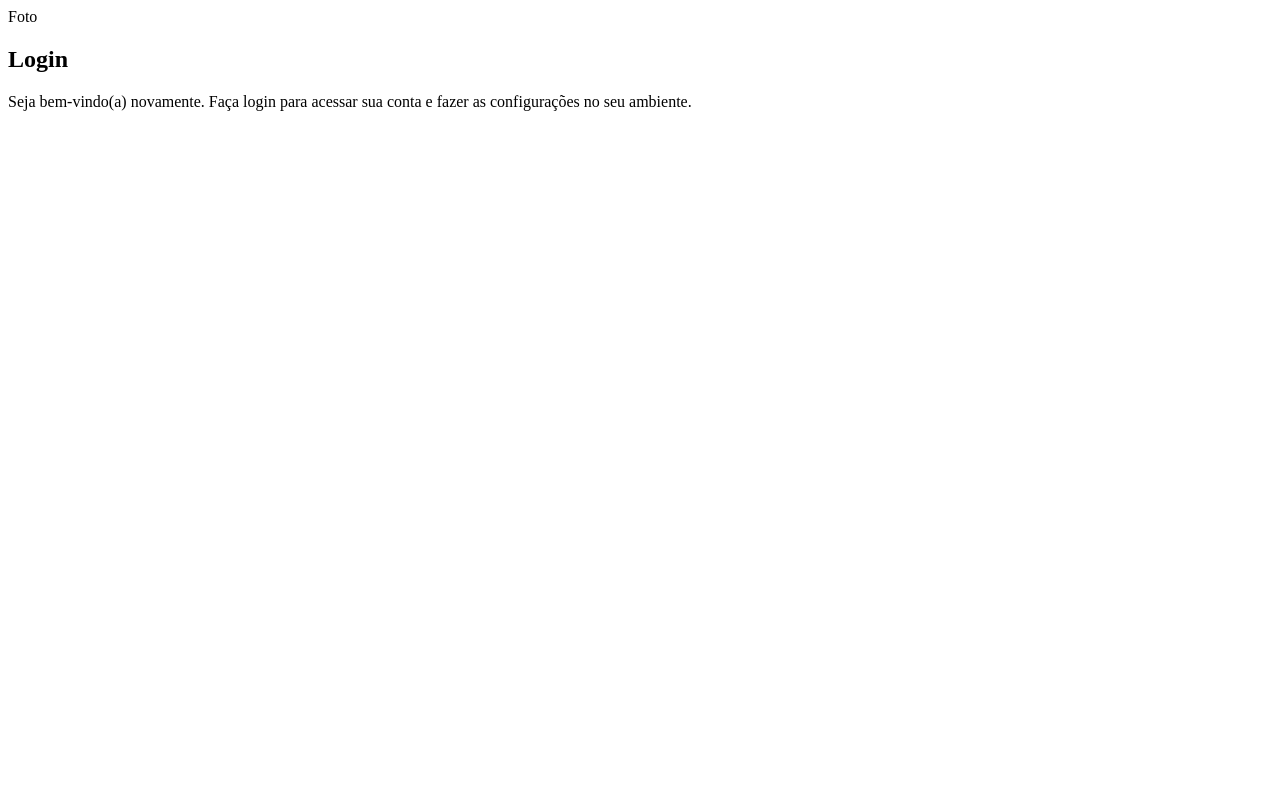
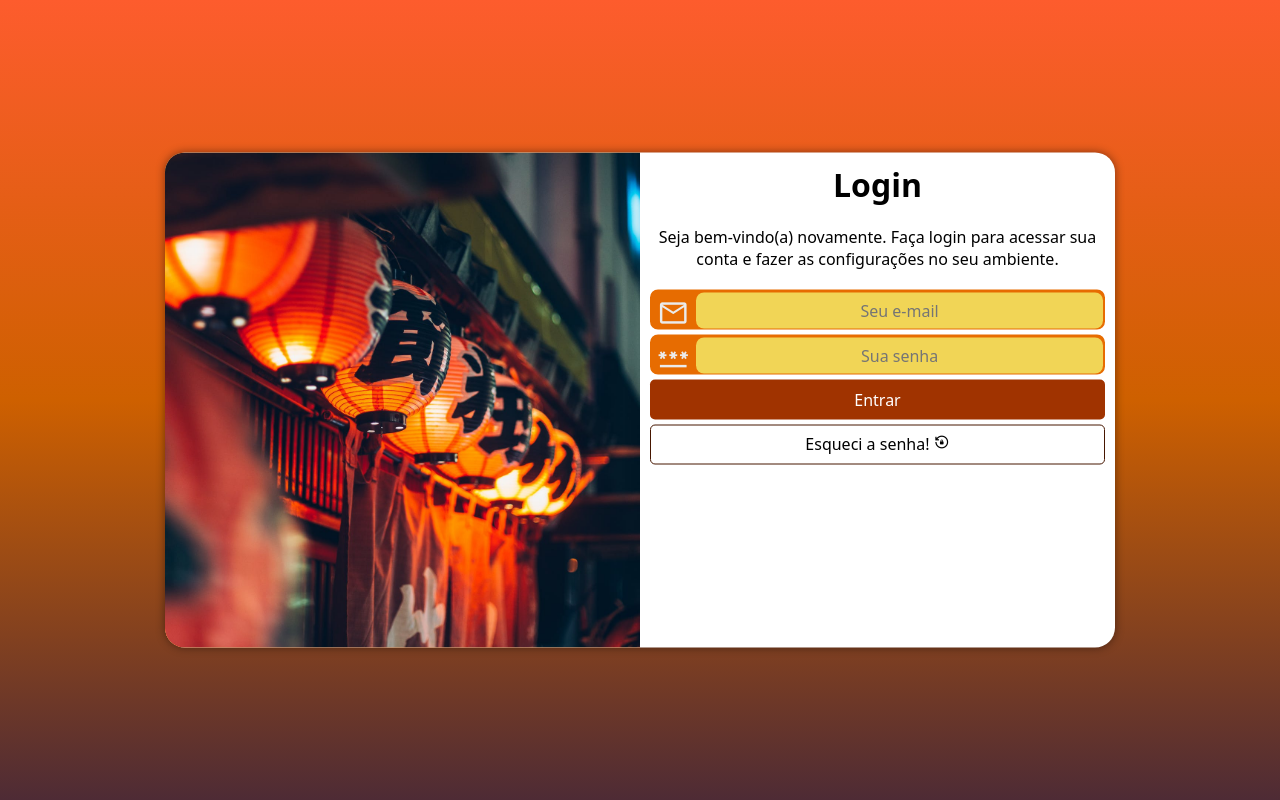
Before and after one commit to LucasSoaresDeOliveira/Login-page, a plain HTML site: page index.html in a window 1280 px wide. Drawn offline with nearby package versions, Linux system fonts and the light colour scheme.

Commit message:
att002 13/11/2023

```diff
--- /dev/null
+++ b/estilos/media-query.css
@@ -0,0 +1,58 @@
+@charset "UTF-8";
+
+* {
+    text-align: center;
+}
+
+@media screen and (min-width: 768px) and (max-width: 992px) {
+    body {
+        background-image: linear-gradient(to bottom, #fd5c2d, #ce6000, #4e2b35);
+    }
+
+    section#login {
+        width: 80vw;
+        height: 280px;
+    }
+
+    section#login > div#imag {
+        float: left;
+        width: 30%;
+        height: 100%;
+    }
+
+    section#login > div#formu {
+        float: right;
+        width: 70%;
+    }
+}
+
+@media screen and (min-width: 992px) {
+    body {
+        background-image: linear-gradient(to bottom, #fd5c2d, #ce6000, #4e2b35);
+    }
+
+    section#login {
+        width: 950px;
+    }
+
+    section#login > div#imag {
+        float: left;
+        width: 50%;
+        height: 100%;
+    }
+
+    section#login > div#formu {
+        float: right;
+        width: 50%;
+    }
+
+    div#formu > h1 {
+        font-size: 2em;
+
+    }
+
+    div#formu > p {
+        font-size: 1em;
+        margin: 20px 0px;
+    }
+}
--- a/estilos/style.css
+++ b/estilos/style.css
@@ -8,3 +8,137 @@
     cor04: #892b2d
     cor05: #4e2b35
 */
+
+* {
+    font-family: system-ui, -apple-system, BlinkMacSystemFont, 'Segoe UI', Roboto, Oxygen, Ubuntu, Cantarell, 'Open Sans', 'Helvetica Neue', sans-serif;
+    padding: 0px;
+    margin: 0px;
+    box-sizing: border-box;
+}
+
+html, body {
+    background-color: #fc7400;
+    width: 100vw;
+    height: 100vh;
+}
+
+main {
+    position: relative;
+    width: 100vw;
+    height: 100vh;
+}
+
+section#login {
+    position: absolute;
+    top: 50%;
+    left: 50%;
+
+    overflow: hidden;
+    background-color: white;
+    width: 250px;
+    height: 495px;
+    border-radius: 20px;
+    box-shadow: 0px 0px 10px rgba(0, 0, 0, 0.459);
+
+    transform: translate(-50%, -50%);
+    transition: width .2s, height .2s;
+    transition-timing-function: ease;
+}
+
+section#login > div#imag {
+    display: block;
+    background: #fc7400 url(../imagens/lamp.jpg);
+    background-size: cover;
+    height: 200px;
+}
+
+section#login > div#formu {
+    display: block;
+    padding: 10px;
+}
+
+div#formu > h1 {
+    text-align: center;
+    margin-bottom: 10px;
+}
+
+div#formu > p {
+    font-size: 0.8em;
+}
+
+form > div.campo {
+     background-color: #e76c01;
+     border: 2px solid #e76c01;
+     display: block;
+     width: 100%;
+     height: 40px;
+     border-radius: 8px;
+     margin: 5px 0px;
+}
+
+div.campo > label {
+    display: none;
+}
+
+div.campo > span {
+    color: rgb(235, 235, 235);
+    font-size: 2em;
+    border-radius: 50%;
+    width: 40px;
+    padding: 5px;
+}
+
+div.campo > input {
+    background-color: #f6ff79b7;
+    font-size: 1em;
+    width: calc(100% - 44.5px);
+    height: 100%;
+    border: 0px;
+    border-radius: 8px;
+    padding: 4px;
+    transform: translateY(-12px);
+}
+
+div.campo > input:focus-within {
+    background-color: white;
+    border: none;
+}
+
+form > input[type=submit] {
+    display: block;
+    font-size: 1em;
+    width: 100%;
+    height: 40px;
+    border: none;
+    border-radius: 5px;
+    background-color: #a03300;
+    color: white;
+    cursor: pointer;
+}
+
+form > input[type=submit]:hover {
+    background-color: #461501;
+}
+
+form > a.botao {
+    display: block;
+    text-align: center;
+    font-size: 1em;
+    width: 100%;
+    height: 40px;
+    padding: 7px;
+    margin-top: 5px;
+    background-color: white;
+    border: 1px solid #461600;
+    border-radius: 5px;
+    text-decoration: none;
+    color: black;
+}
+
+form > a.botao:hover {
+    background-color: #af5200;
+}
+
+form > a.botao > span {
+    font-size: 1em;
+}
--- a/index.html
+++ b/index.html
@@ -4,19 +4,41 @@
     <meta charset="UTF-8">
     <meta name="viewport" content="width=device-width, initial-scale=1.0">
     <title>Login</title>
+
+    <link rel="stylesheet" href="https://fonts.googleapis.com/css2?family=Material+Symbols+Outlined:opsz,wght,FILL,GRAD@20..48,100..700,0..1,-50..200" />
+    <link rel="stylesheet" href="https://fonts.googleapis.com/css2?family=Material+Symbols+Outlined:opsz,wght,FILL,GRAD@20..48,100..700,0..1,-50..200" />
+    <link rel="stylesheet" href="https://fonts.googleapis.com/css2?family=Material+Symbols+Outlined:opsz,wght,FILL,GRAD@20..48,100..700,0..1,-50..200" />
+
     <link rel="stylesheet" href="estilos/style.css">
+    <link rel="stylesheet" href="estilos/media-query.css">
 </head>
 <body>
     <main>
         <section id="login">
             <div id="imag">
-                Foto
+                <!--Imagem das CSS-->
             </div>
-            <div id="form">
+            <div id="formu">
                 <h1>Login</h1>
                 <p>Seja bem-vindo(a) novamente. Faça login para acessar sua conta e fazer as configurações no seu ambiente.</p>
                 <form action="login.php" method="post">
-
+                    <div class="campo">
+                        <span class="material-symbols-outlined">
+                            mail</span>
+                        <input type="email" name="login" id="ilogin" placeholder="Seu e-mail" autocomplete="email" required maxlength="30">
+                        <label for="ilogin">Login</label>
+                    </div>
+                    <div class="campo">
+                        <span class="material-symbols-outlined">
+                            password</span>
+                        <input type="password" name="pas" id="ipes" autocomplete="current-password" required maxlength="8" placeholder="Sua senha">
+                        <label for="ipas">Senha</label>
+                    </div>
+                    <input type="submit" value="Entrar">
+                    <a class="botao" href="esqueci.html">Esqueci a senha!
+                        <span class="material-symbols-outlined">
+                            lock_reset</span>
+                    </a>
                 </form>
             </div>
         </section>
```
